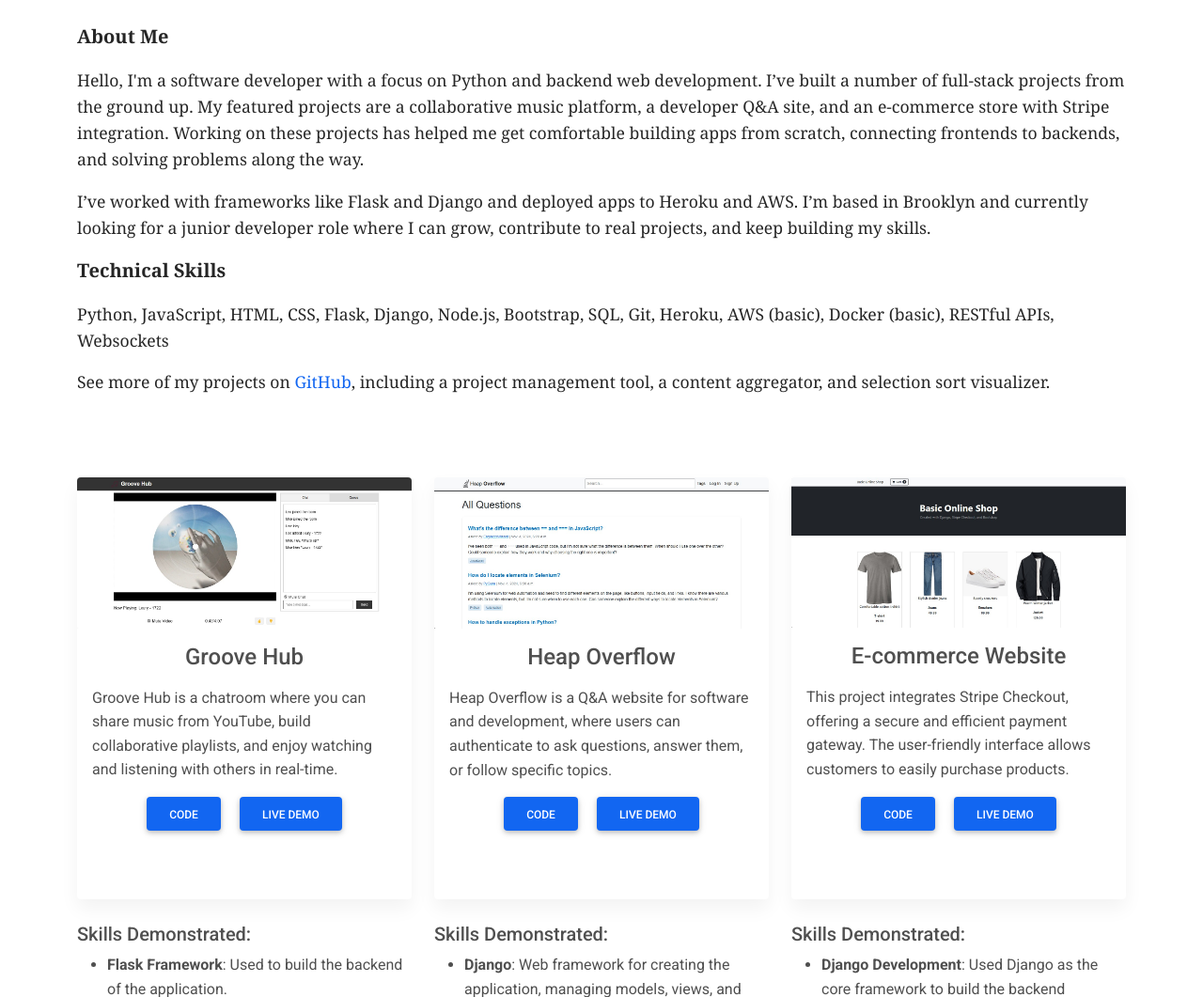
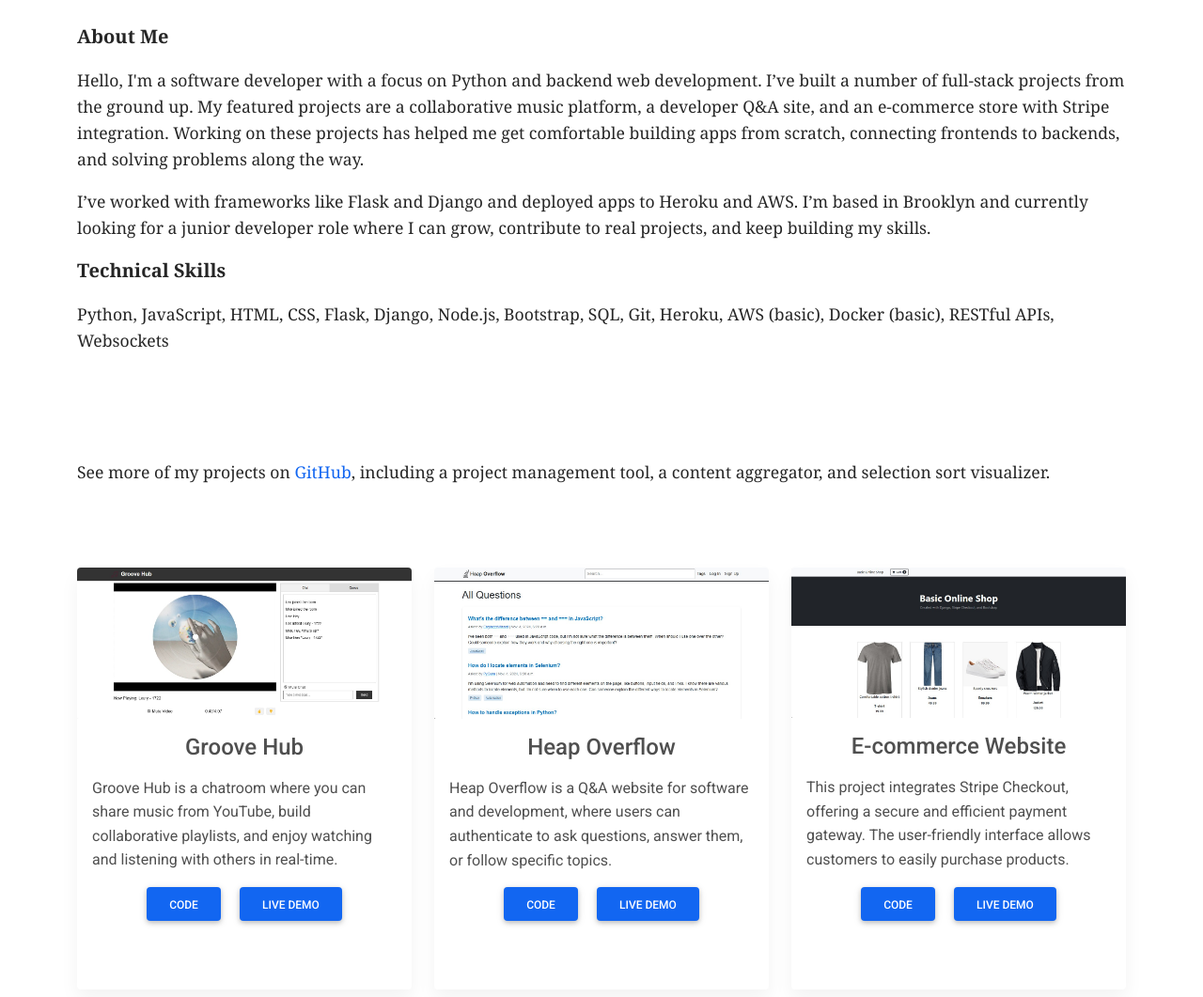
Before and after one commit to blakebrandon-hub/Portfolio-Website, a Flask app: page / in a window 1280 px wide. Shown: the part 130-1191 px from the top of the page at 94% size. Run offline with Flask 3, Linux system fonts and the light colour scheme; some libraries are stand-ins or nearby versions.

Commit message:
Update index.html

```diff
--- a/templates/index.html
+++ b/templates/index.html
@@ -81,10 +81,11 @@
     Python, JavaScript, HTML, CSS, Flask, Django, Node.js, Bootstrap, SQL, Git, Heroku, AWS (basic), Docker (basic), RESTful APIs, Websockets
   </p>
 
-    <p style="font-family: 'Georgia', serif; width: 100%; font-size: 1.1rem; text-align: left;">See more of my projects on <a href="https://github.com/blakebrandon-hub" target="_blank">GitHub</a>, including a project management tool, a content aggregator, and selection sort visualizer.</p>
-
 </div>
 
+<div id="intro" class="container py-4 my-5 text-dark">
+    <p style="font-family: 'Georgia', serif; width: 100%; font-size: 1.1rem; text-align: left;">See more of my projects on <a href="https://github.com/blakebrandon-hub" target="_blank">GitHub</a>, including a project management tool, a content aggregator, and selection sort visualizer.</p>
+</div>
 
 <style>
 
```
